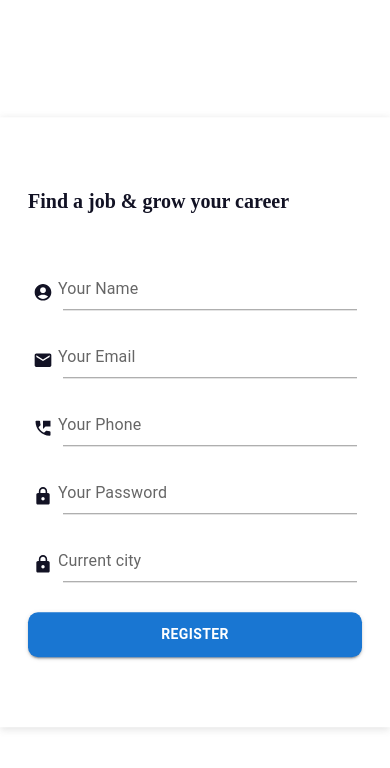
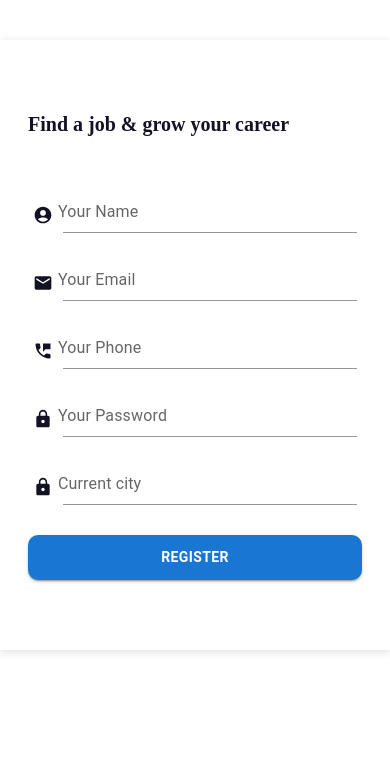
Before and after one commit to Anmoljagota/Social_Media_app, a React (Create React App) app in the folder client/: page /register in a window 390 px wide. Shown: the top 768 px of the page. Built offline with nearby package versions, Linux system fonts and the light colour scheme.

Commit message:
fixed login and register page

```diff
--- a/client/src/Componenets/LoginSignupComponents/CustomLogin.tsx
+++ b/client/src/Componenets/LoginSignupComponents/CustomLogin.tsx
@@ -74,7 +74,15 @@ const CustomLogin: React.FC<details_type> = ({
       name: "city",
     },
   ];
-
+  const registerdetails =
+    text === "login"
+      ? {
+          position: "absolute",
+          top: "50%",
+          left: "50%",
+          transform: "translate(-50%,-50%)",
+        }
+      : {display:"block"};
   const LoginPlaceholder: user_input_data_type[] = [
     {
       details: "email",
@@ -110,13 +118,8 @@ const CustomLogin: React.FC<details_type> = ({
       </Box>
 
       <main
-        className="flex justify-evenly  md:w-[95%] xsm:w-full m-auto"
-        style={{
-          position: "absolute",
-          top: "50%",
-          left: "50%",
-          transform: "translate(-50%,-50%)",
-        }}
+        className="flex justify-evenly  md:w-[95%] xsm:w-full m-auto mt-10"
+
       >
         <Box className="bg-white xsm:hidden md:block h-[100%]">
           <InstructionLogin instructionText={text} />
--- a/client/src/Componenets/PostData/Posts.tsx
+++ b/client/src/Componenets/PostData/Posts.tsx
@@ -21,7 +21,6 @@ const Posts = () => {
 
   return (
     <div
-
       className="w-[44%] h-[auto] cursor-pointer"
     >
       {postdata.map((items) => (
--- a/client/src/Pages/Home.tsx
+++ b/client/src/Pages/Home.tsx
@@ -7,7 +7,7 @@ const Home = () => {
 
   return (
     <div className=" w-[4/4] mt-28">
-      <Box className="flex w-[80%] m-auto  justify-between">
+      <Box className="flex w-[90%] m-auto  justify-between">
         <Profile />
         <Posts />
         <Messages />
--- a/client/src/Pages/Register.tsx
+++ b/client/src/Pages/Register.tsx
@@ -20,7 +20,7 @@ const Register = () => {
     setSignupData(details);
   };
   return (
-    <div className="bg-[#f8f9fa]" >
+    <div className="bg-[#f8f9fa]">
       <CustomLogin
         inputfield={5}
         text="Register"
```
